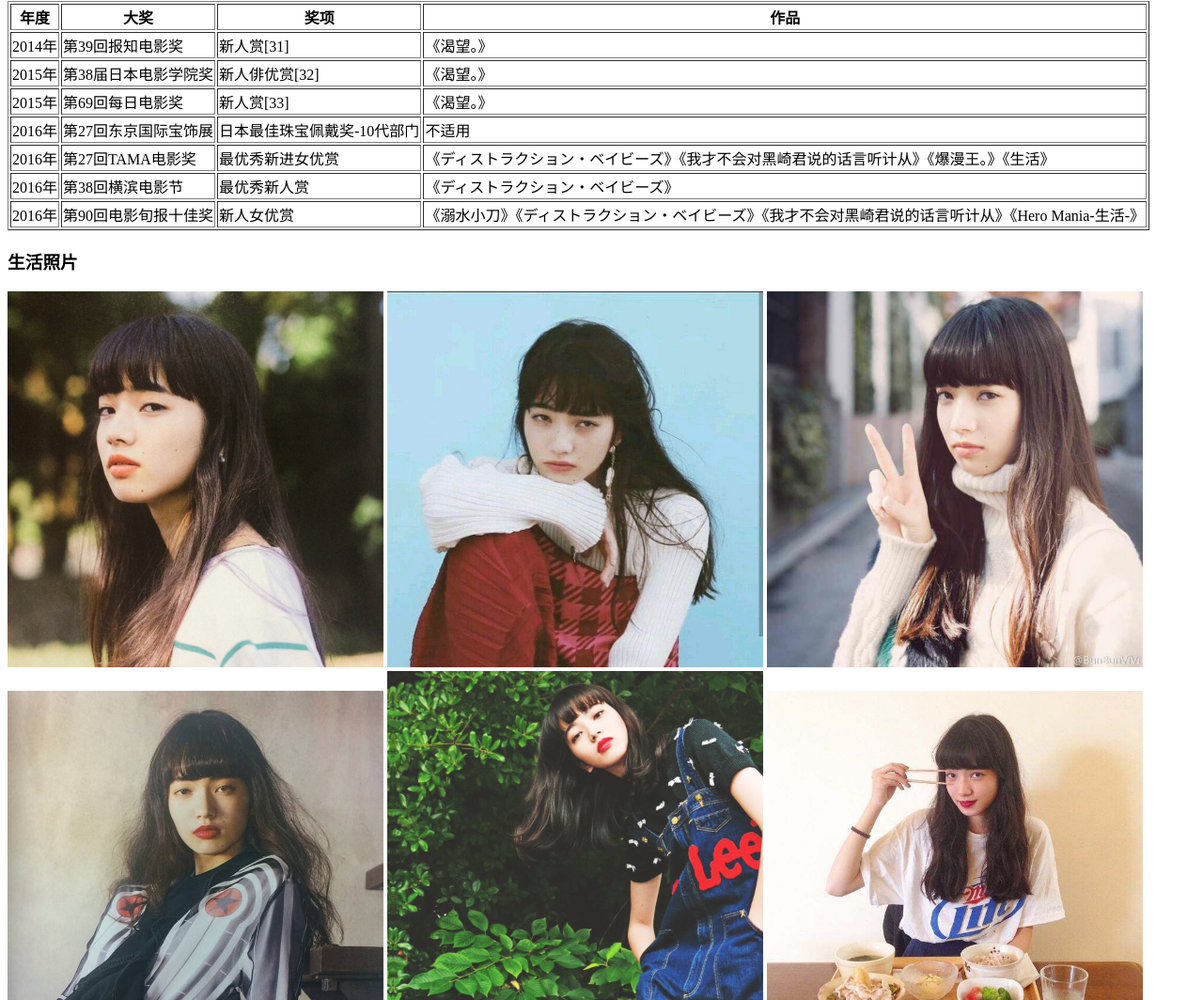
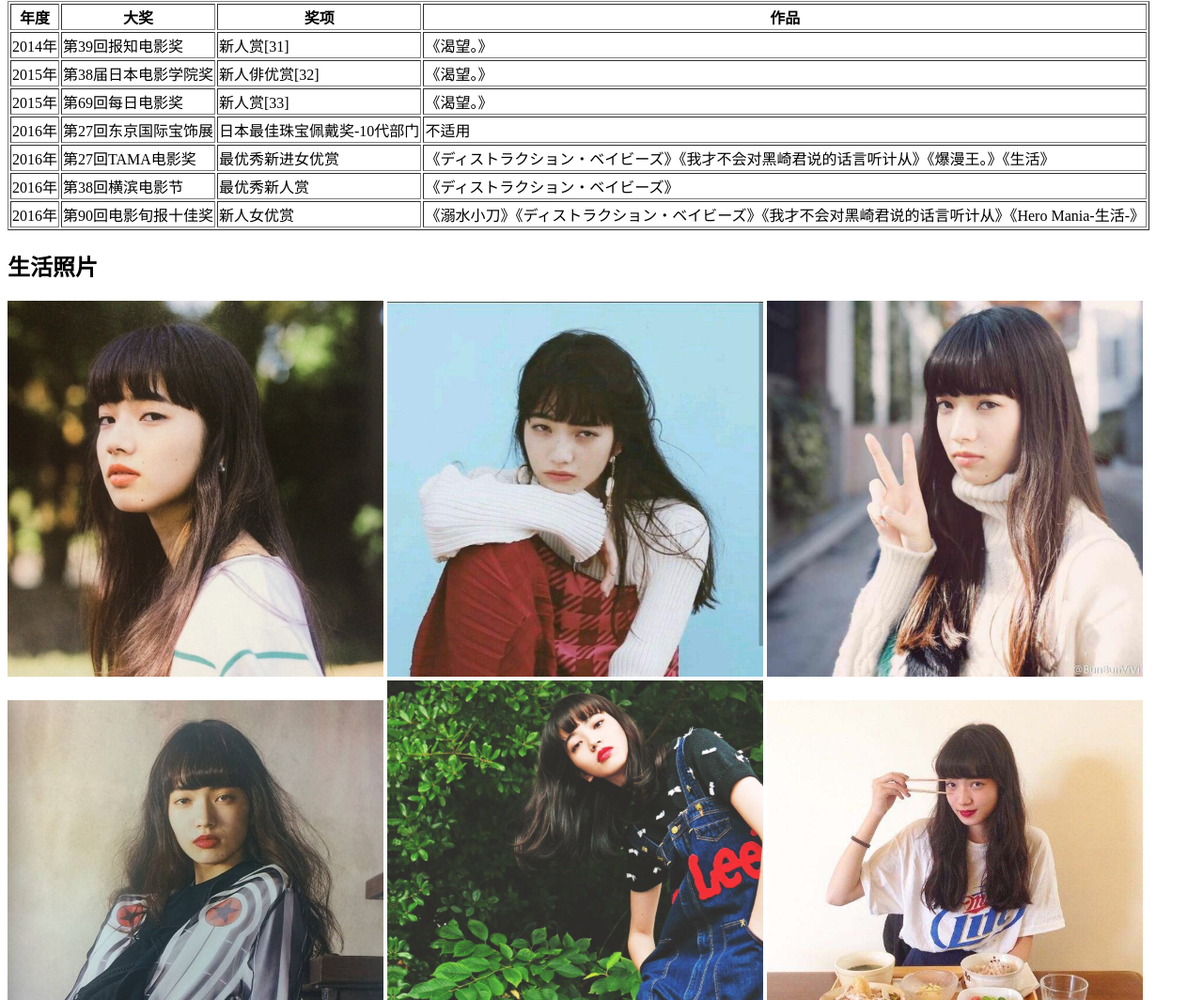
Before and after one commit to YukiGuo/nana-intro, a plain HTML site: page index.html in a window 1280 px wide. Shown: the part 832-1896 px from the top of the page at 94% size. Drawn offline with Linux system fonts and the light colour scheme.

Commit message:
更改了一个标题标签

```diff
--- a/index.html
+++ b/index.html
@@ -99,7 +99,7 @@
             </tr>
         </tbody>
     </table>
-    <h3 id="four">生活照片</h3>
+    <h2 id="four">生活照片</h2>
     <a href="/image/1.jpg" target="_blank"><img src="/image/1.jpg" width="400" alt="图片1"></a>
     <a href="/image/2.jpg" target="_blank"><img src="/image/2.jpg" width="400" alt="图片2"></a>
     <a href="/image/3.jpg" target="_blank"><img src="/image/3.jpg" width="400" alt="图片3"></a>
```
